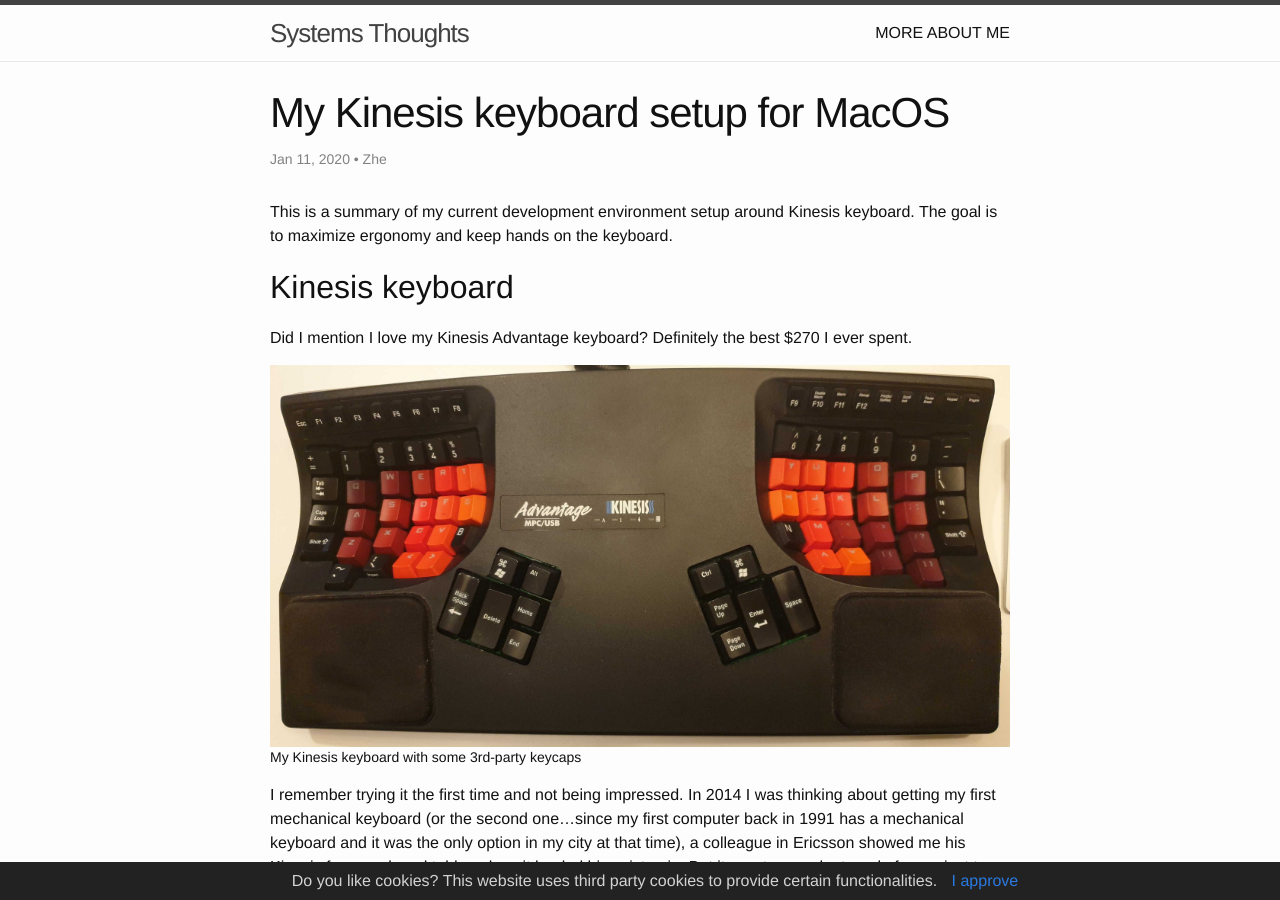
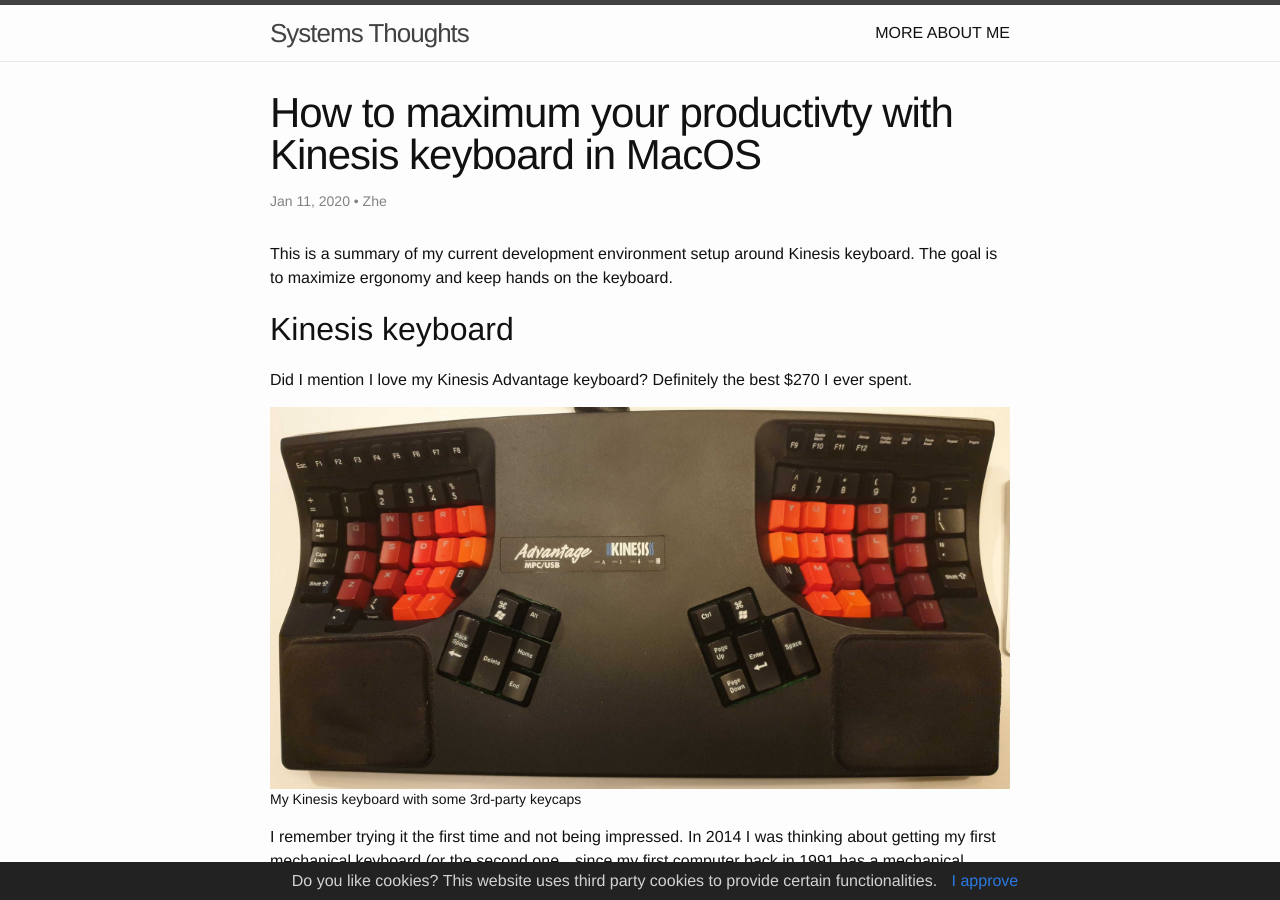
Before and after one commit to zheli/zheli.github.io, a Jekyll site: the page built from _posts/2020-01-11-kinesis.md, in a window 1280 px wide and 900 px high. Built offline with Jekyll 4.4.1, drawn with Linux system fonts in a browser that asks for light colours; comment, search, counter and statistics services are not loaded; some of the changed text lies outside the part shown.

Commit message:
Rename blog title

```diff
--- a/_posts/2020-01-11-kinesis.md
+++ b/_posts/2020-01-11-kinesis.md
@@ -1,5 +1,5 @@
 ---
-title:  My Kinesis keyboard setup for MacOS
+title:  How to maximum your productivty with Kinesis keyboard in MacOS
 date:   2020-01-11 12:19:55 +0100
 author: Zhe
 layout: post
@@ -88,3 +88,6 @@
 any links on the webpage via keyboard. It's super fast.
 
 TODO add a small piece on the common commands I use
+
+## Conclusion
+What is your tips and software
```
